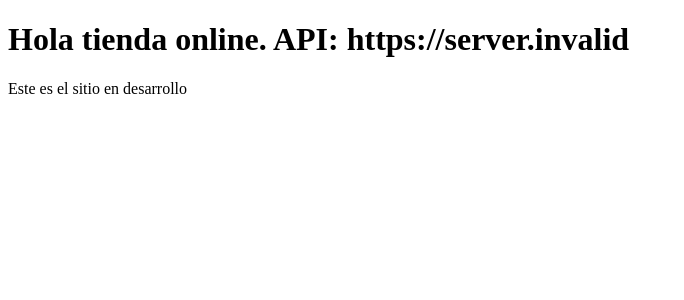
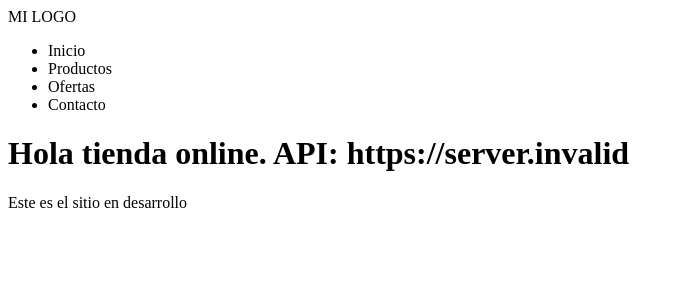
Before and after one commit to egl33817/ecommerce-react, a React (Vite) app: page / in a window 1280 px wide. Shown: the top 300 px of the page, without its empty margins (0-684 px from the left). Built offline with nearby package versions, Linux system fonts and the light colour scheme; no server answers.

Commit message:
Creamos una plantilla de nuestras webs públicas y las renderizamos haciendo los cambios oportunos en el Router.jsx

```diff
--- /dev/null
+++ b/src/components/organismos/MainHeader.jsx
@@ -0,0 +1,19 @@
+const MainHeader = () => {
+
+    return (
+        <>
+            <div>MI LOGO</div>
+            <nav>
+                <ul>
+                    <li>Inicio</li>
+                    <li>Productos</li>
+                    <li>Ofertas</li>
+                    <li>Contacto</li>
+                </ul>
+            </nav>
+        </>
+    )
+
+}
+
+export default MainHeader
--- /dev/null
+++ b/src/components/paginas/Products.jsx
@@ -0,0 +1,12 @@
+const Products = () => {
+
+    return (
+        <>
+            <h1>Productos</h1>
+            <p>Explora todos los productos de nuestra tienda</p>
+        </>
+    )
+
+}
+
+export default Products
--- /dev/null
+++ b/src/components/templates/TemplatePublic.jsx
@@ -0,0 +1,15 @@
+import { Outlet } from "react-router-dom"
+import MainHeader from "../organismos/MainHeader"
+
+const TemplatePublic = () => {
+
+    return (
+        <>
+            <MainHeader />
+            <Outlet />
+        </>
+    )
+
+}
+
+export default TemplatePublic
--- a/src/router/Router.jsx
+++ b/src/router/Router.jsx
@@ -1,6 +1,8 @@
 import { createBrowserRouter } from "react-router-dom"
 import Home from "../components/paginas/Home"
 import Error404 from "../components/paginas/Error404"
+import Products from "../components/paginas/Products"
+import TemplatePublic from "../components/templates/TemplatePublic"
 
 // Este router recibe un array con todas las rutas de mi aplicación.
 // path: la ruta que quiero que se muestre.
@@ -9,8 +11,18 @@ import Error404 from "../components/paginas/Error404"
 const router = createBrowserRouter([
     {
         path: "/",
-        element: <Home />,
-        errorElement: <Error404 />
+        element: <TemplatePublic />,
+        errorElement: <Error404 />,
+        children: [
+            {
+                index: true,
+                element: <Home />
+            },
+            {
+                path: "/productos",
+                element: <Products />
+            }
+        ]
     }
 ])
 
```
